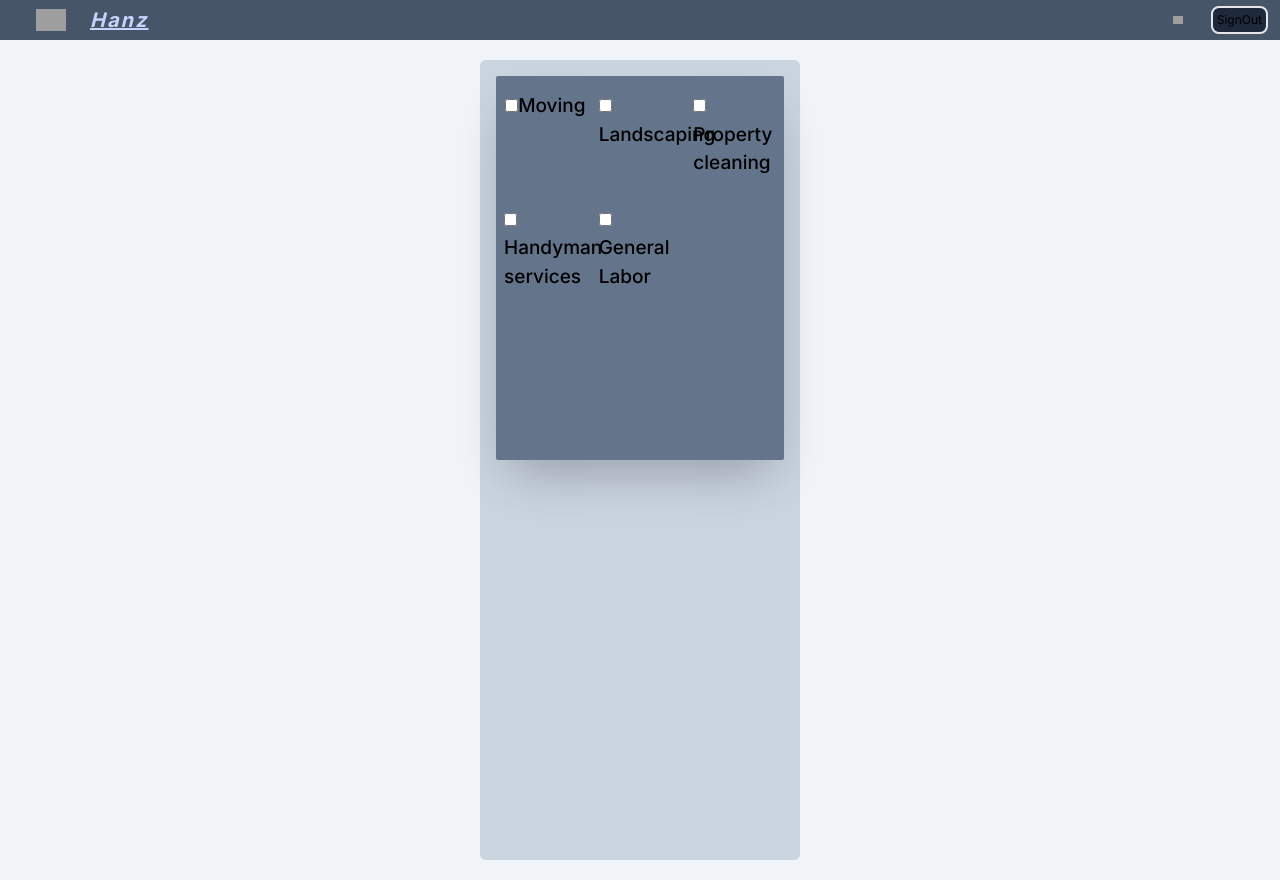
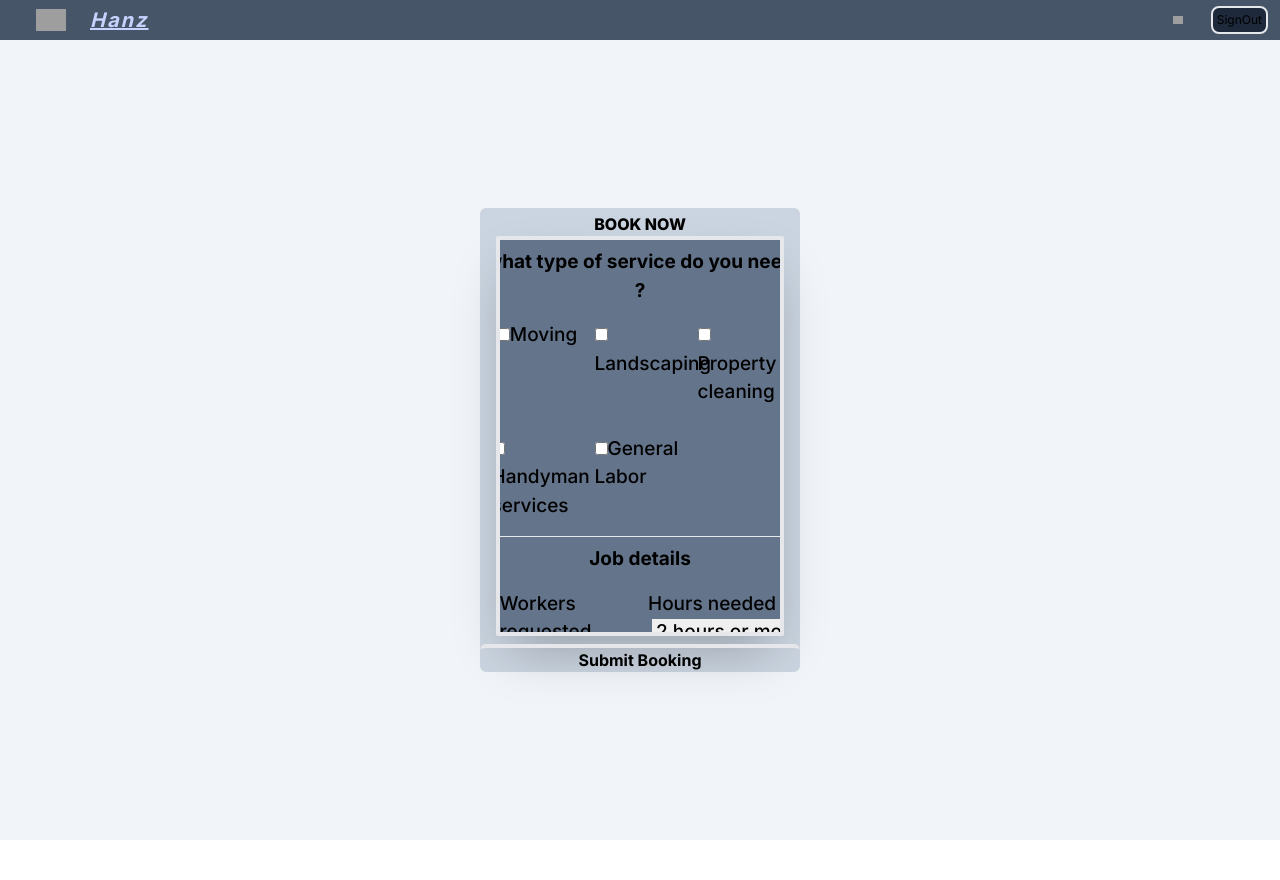
Before and after one commit to 00gigs/gig-commerce, a Next.js app: page /Booking in a window 1280 px wide. After the commit the page ends 840 px from the top, so only its background shows below. Built offline with nearby package versions, Linux system fonts and the light colour scheme; no server answers; grey boxes are pictures that could not be loaded.

Commit message:
updated booking UI

```diff
--- a/app/Booking/page.js
+++ b/app/Booking/page.js
@@ -5,10 +5,15 @@ const page = () => {
     <div>
       <Navbar />
       <div className="flex min-h-screen justify-center items-center text-black bg-slate-100">
-        <div className="bg-slate-300 rounded-md h-screen my-5 w-80 bg-blend-darken">
-          <div className="flex justify-center bg-slate-500 w-72 h-96 m-4 rounded-sm shadow-2xl ">
+        <div className="bg-slate-300 rounded-md h-full my-5 w-80 bg-blend-darken">
+          <h1 className="text-center mt-1 font-extrabold">BOOK NOW</h1>
+          <div className="flex justify-center bg-slate-500 w-72 h-[25rem] mx-4 rounded-sm shadow-2xl overflow-y-scroll border-4">
             <form>
-              <div className="grid grid-cols-3 gap-3 m-2 font-medium"> {/**checkbox */}
+              <p className="text-[19px] font-bold my-2 text-center">
+                what type of service do you need ?
+              </p>
+              <div className="grid grid-cols-3 gap-3 m-2 font-medium">
+                {/**checkbox services*/}
                 <label className="text-[19px] my-2 text-center">
                   <input type="checkbox" />
                   Moving
@@ -30,8 +35,90 @@ const page = () => {
                   General Labor
                 </label>
               </div>
+              <hr />
+              <p className="text-[19px] my-2 text-center font-bold">
+                Job details
+              </p>
+              <div className="grid grid-cols-2 m-2 font-medium">
+                {/**job details */}
+                <label className="text-[19px] m-2">
+                  Workers requested
+                  <select className="mx-1">
+                    <option>1</option>
+                    <option>2</option>
+                    <option>3</option>
+                    <option>4</option>
+                  </select>
+                </label>
+                <label className="text-[19px] m-2">
+                  Hours needed
+                  <select className="mx-1">
+                    <option>2 hours or more</option>
+                    <option>up to 5 hours</option>
+                    <option>up to 8 hours</option>
+                  </select>
+                </label>
+                <label className="text-[19px] m-2">
+                  Appointment time
+                  <input type="time" />
+                </label>
+                <label className="text-[19px] m-2">
+                  Appointment date
+                  <input type="date" />
+                </label>
+                <label className="text-[19px] m-2">
+                  Job description
+                  <textarea maxLength={75} />
+                </label>
+              </div>
+              <hr />
+              <div className="flex justify-center items-center text-center flex-col m-2">
+                {/**customer details */}
+                <label className="text-[19px] my-2">
+                  Name
+                  <input
+                    placeholder="Name"
+                    className="mx-2 bg-transparent border-b-2"
+                  />
+                </label>
+                <label className="text-[19px] my-2">
+                  Location
+                  <input
+                    placeholder="Address"
+                    className="mx-2 bg-transparent border-b-2"
+                  />
+                  <input
+                    placeholder="City"
+                    className="mx-2 bg-transparent border-b-2"
+                  />
+                  <input
+                    placeholder="zip"
+                    type="text"
+                    className="mx-2 bg-transparent border-b-2"
+                    maxLength={5}
+                  />
+                </label>
+                <label className="text-[19px] my-2">
+                  Contact
+                  <input
+                    placeholder="Email"
+                    type="email"
+                    className="mx-2 bg-transparent border-b-2"
+                  />
+                  <input
+                    placeholder="Phone"
+                    type="text"
+                    className="mx-2 bg-transparent border-b-2"
+                    min={10}
+                    maxLength={10}
+                  />
+                </label>
+              </div>
             </form>
           </div>
+          <button className="font-bold rounded-md w-full border-t-4 mt-2 hover:bg-green-400 hover:text-green-100 hover:font-extrabold " type="submit">
+            Submit Booking
+          </button>
         </div>
       </div>
     </div>
```
